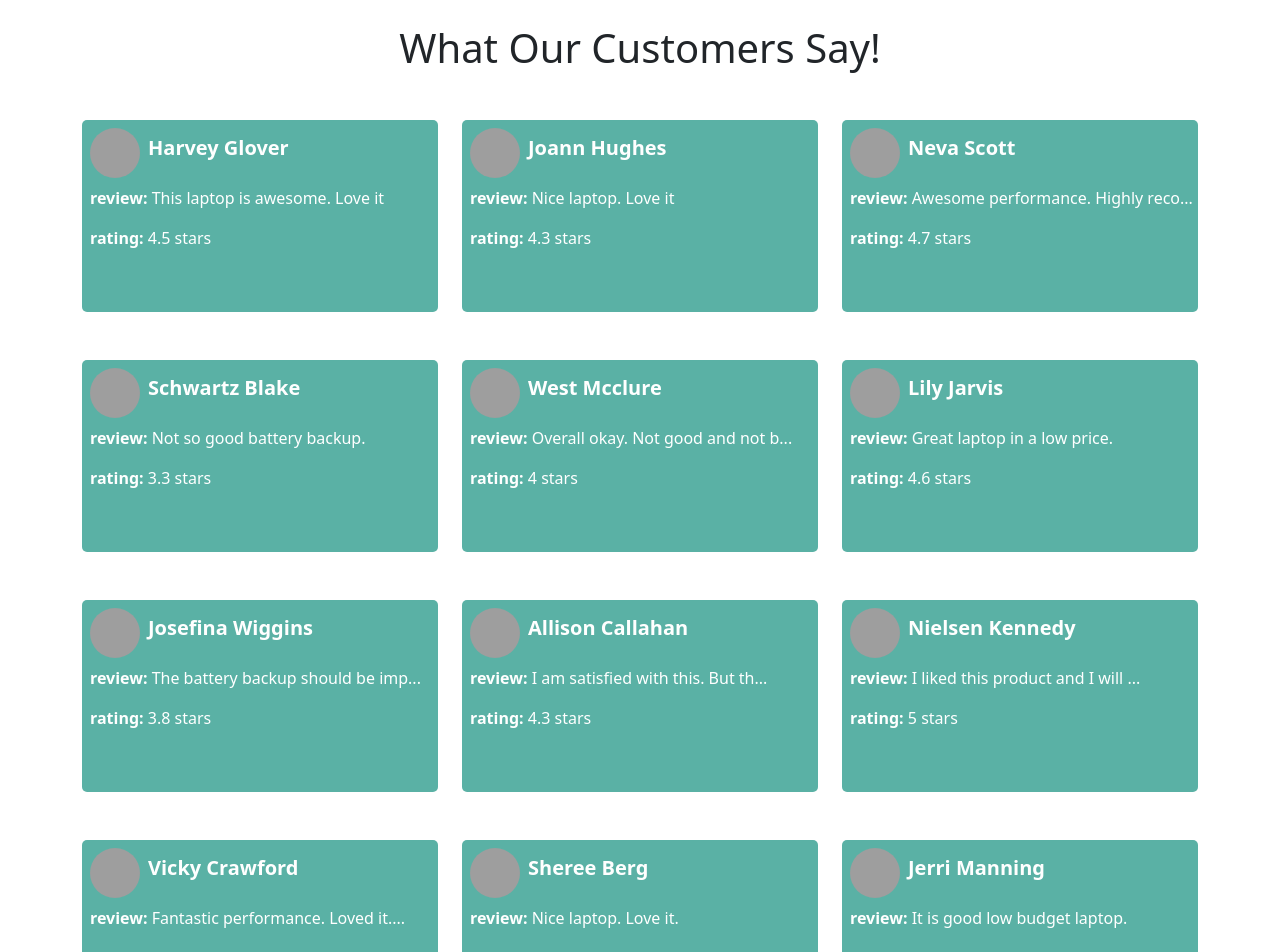
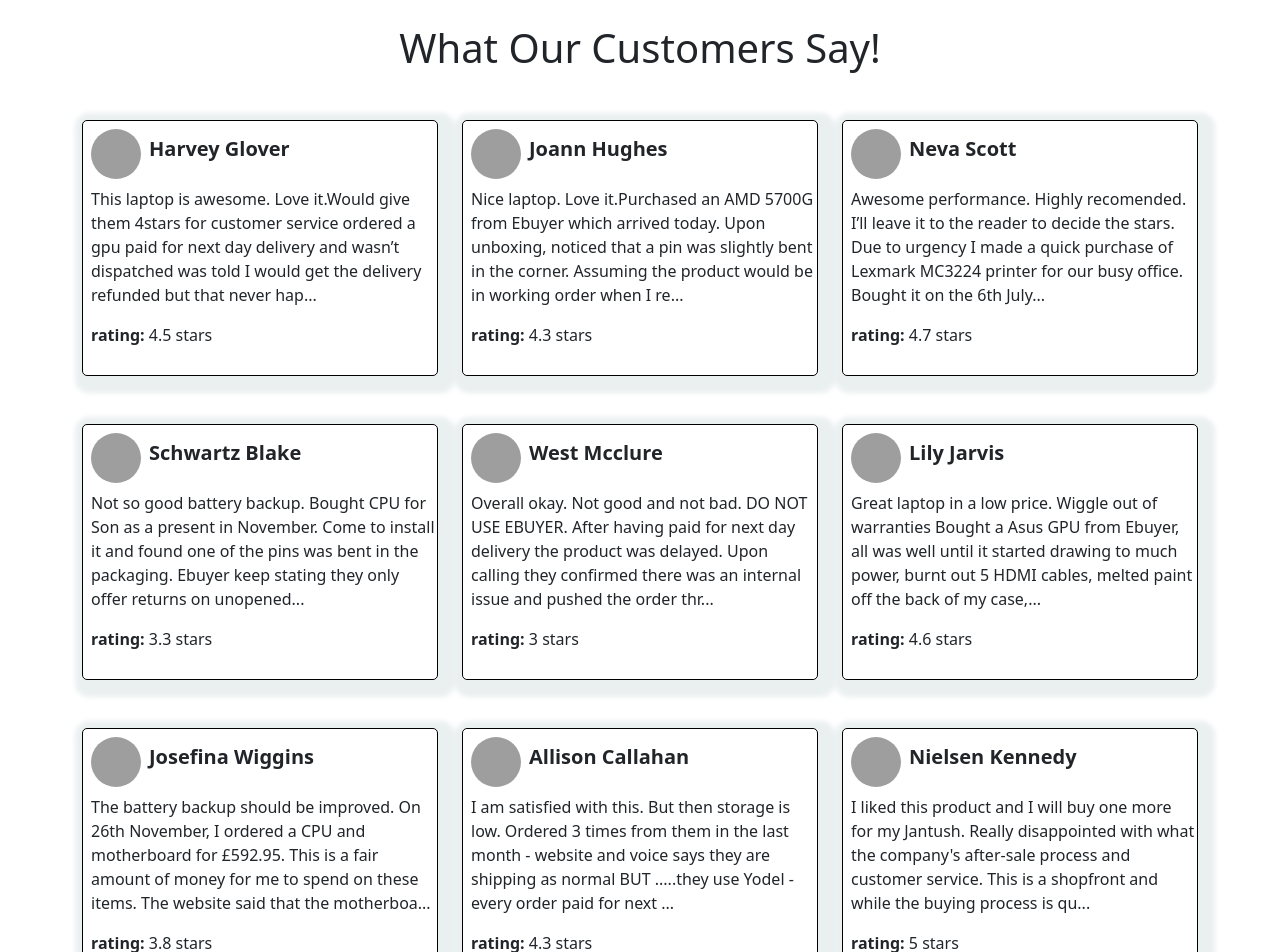
Before and after one commit to asif2508/Elite-reviews, a React (Create React App) app: page /reviews in a window 1280 px wide. Shown: the part 80-1032 px from the top of the page. Built offline with nearby package versions, Linux system fonts and the light colour scheme; grey boxes are pictures that could not be loaded.

Commit message:
reviews edited

```diff
--- a/public/reviews.json
+++ b/public/reviews.json
@@ -12,7 +12,7 @@
       "gender": "male",
       "company": "PHUEL",
       "rating": 4.5,
-      "desc": "This laptop is awesome. Love it"
+      "desc": "This laptop is awesome. Love it.Would give them 4stars for customer service ordered a gpu paid for next day delivery and wasn’t dispatched was told I would get the delivery refunded but that never happened. Do not care once they have your money no phone call to say it’s been delayed that’s all it would take to keep your customers happy especially when charging over rrp for a gpuWould give them 0stars for customer service ordered a gpu paid for next day delivery and wasn’t dispatched was told I would get the delivery refunded but that never happened. Do not care once they have your money no phone call to say it’s been delayed that’s all it would take to keep your customers happy especially when charging over rrp for a gpu."
     },
     {
       "id": "6249f23a3219d2df5d72d95c",
@@ -22,7 +22,7 @@
       "balance": "$1,191.13",
       "picture": "https://img.freepik.com/free-photo/delivery-concept-portrait-happy-african-american-delivery-man-red-cloth-holding-box-package-isolated-grey-studio-background-copy-space_1258-1216.jpg?size=626&ext=jpg",
       "age": 36,
-      "desc": "Nice laptop. Love it",
+      "desc": "Nice laptop. Love it.Purchased an AMD 5700G from Ebuyer which arrived today. Upon unboxing, noticed that a pin was slightly bent in the corner. Assuming the product would be in working order when I received it, I chanced my arm at putting it into the PC to see what would happen, of course that was to no avail. Upon calling customer service, I was met with a rude technician who from the start of the call, sounded like he couldn't care less about my issue.",
       "eyeColor": "blue",
       "name": "Joann Hughes",
       "gender": "female",
@@ -40,7 +40,7 @@
       "eyeColor": "blue",
       "name": "Neva Scott",
       "gender": "female",
-      "desc": "Awesome performance. Highly recomended",
+      "desc": "Awesome performance. Highly recomended. I’ll leave it to the reader to decide the stars. Due to urgency I made a quick purchase of Lexmark MC3224 printer for our busy office. Bought it on the 6th July 2021 after couple of days it had to be returned due to software and a problem with the duplex system.",
       "rating": 4.7,
       "company": "FLUMBO"
     },
@@ -55,7 +55,7 @@
       "eyeColor": "blue",
       "name": "Schwartz Blake",
       "gender": "male",
-      "desc": "Not so good battery backup.",
+      "desc": "Not so good battery backup. Bought CPU for Son as a present in November. Come to install it and found one of the pins was bent in the packaging. Ebuyer keep stating they only offer returns on unopened items and refuse to offer refund or replacement. Avoid!",
       "rating": 3.3,
       "company": "ENAUT"
     },
@@ -70,8 +70,8 @@
       "eyeColor": "green",
       "name": "West Mcclure",
       "gender": "male",
-      "desc": "Overall okay. Not good and not bad.",
-      "rating": 4.0,
+      "desc": "Overall okay. Not good and not bad. DO NOT USE EBUYER. After having paid for next day delivery the product was delayed. Upon calling they confirmed there was an internal issue and pushed the order through. The product never came even though it was marked down as delivered. There was never any proof of delivery provided and they are unwilling to provide a refund. £114.38 including next day delivery FOR NOTHING. DO NOT USE EBUYER.",
+      "rating": 3.0,
       "company": "SYNTAC"
     },
     {
@@ -85,7 +85,7 @@
       "eyeColor": "green",
       "name": "Lily Jarvis",
       "gender": "female",
-      "desc": "Great laptop in a low price.",
+      "desc": "Great laptop in a low price. Wiggle out of warranties Bought a Asus GPU from Ebuyer, all was well until it started drawing to much power, burnt out 5 HDMI cables, melted paint off the back of my case, gave off sparks and HDMI ports died. Asus do not deal with issues and said to send it back to the retailer.",
       "rating": 4.6,
       "company": "QUILITY"
     },
@@ -100,7 +100,7 @@
       "eyeColor": "blue",
       "name": "Josefina Wiggins",
       "gender": "female",
-      "desc": "The battery backup should be improved.",
+      "desc": "The battery backup should be improved. On 26th November, I ordered a CPU and motherboard for £592.95. This is a fair amount of money for me to spend on these items. The website said that the motherboard awaiting stock which was due in 26th November. I was able to select a delivery date of 29th November for this order.",
       "rating": 3.8,
       "company": "ZANITY"
     },
@@ -114,7 +114,7 @@
       "age": 32,
       "eyeColor": "green",
       "name": "Allison Callahan",
-      "desc": "I am satisfied with this. But then storage is low.",
+      "desc": "I am satisfied with this. But then storage is low. Ordered 3 times from them in the last month - website and voice says they are shipping as normal BUT .....they use Yodel - every order paid for next day delivery and every order turned out to be 'next week' delivery, 8 days, 3 days and now been waiting for 7 days on the last order. WHY do large firms use the worlds worst delivery firm just because they are the cheapest, especially when they can pick and pack an order within an hour of getting it, only to be let down by their courier!!",
       "gender": "male",
       "rating": 4.3,
       "company": "BUGSALL"
@@ -131,7 +131,7 @@
       "name": "Nielsen Kennedy",
       "gender": "male",
       "rating": 5.0,
-      "desc": "I liked this product and I will buy one more for my Jantush.",
+      "desc": "I liked this product and I will buy one more for my Jantush. Really disappointed with what the company's after-sale process and customer service. This is a shopfront and while the buying process is quite good after you paid for the order the troubles begin.",
       "company": "ONTALITY"
     },
     {
@@ -145,7 +145,7 @@
       "eyeColor": "blue",
       "name": "Vicky Crawford",
       "gender": "female",
-      "desc": "Fantastic performance. Loved it.",
+      "desc": "Fantastic performance. Loved it. Disappointed that lenovo laptop failed to function after 8 months. Following a failed attempt at repair I spoke with Jake Colley at Ebuyer. He was extremely efficient, very pleasant and although he had to get a sanction from management, a refund was agreed. (I have yet to receive it but it is only days and the faulty machine is being returned tomo) If there is a problem I feel I could get back to him.",
       "rating": 5.0,
       "company": "GAPTEC"
     },
@@ -162,7 +162,7 @@
       "gender": "female",
       "company": "OZEAN",
       "email": "shereeberg@ozean.com",
-      "desc": "Nice laptop. Love it.",
+      "desc": "Nice laptop. Love it. I've had an account with Ebuyer for over 10 years. A few weeks ago I bought the highest-spec laptop on the market from them for £3000. When the parcel arrived, it was empty - the laptop peripherals (charger etc) were still inside. But no laptop!",
       "rating": 4.2,
       "phone": "+1 (899) 583-3691"
     },
@@ -179,7 +179,7 @@
       "gender": "female",
       "company": "KNEEDLES",
       "email": "jerrimanning@kneedles.com",
-      "desc": "It is good low budget laptop.",
+      "desc": "It is good low budget laptop. My package was sent to the wrong address. E-buyer and the shipper were informed of this before delivery. They obviously received the notification but nevertheless delivered half the order to the wrong address (despite a requirement for my signature which they didn't have) and tell me I will have to wait for two weeks or more for the remainder of the order to be delivered to me",
       "rating": 4.3,
       "phone": "+1 (904) 549-3775"
     }
--- a/src/components/Review/Review.css
+++ b/src/components/Review/Review.css
@@ -1,11 +1,15 @@
 .card-style{
     width: 100%;
-    height: 12em;
-    background-color: rgb(90, 177, 165);
+    height: 16em;
     border-radius: 5px;
-    color: white;
+    border: 1px solid black;
+    box-shadow: 5px 5px 5px 12px rgba(191, 205, 209, 0.329);
+
 }
 
 .review-para{
     word-wrap: break-word;
 }
+.description{
+    text-align: start;
+}
--- a/src/components/Review/Review.js
+++ b/src/components/Review/Review.js
@@ -11,7 +11,8 @@ const Review = (props) => {
             <h5  className='mt-3 ms-2 fw-bold'>{name}</h5>
             </div>
             <div className='d-flex justify-content-center align-items-start flex-column mt-2 ms-2'>
-                <p title={desc} className='review-para'><strong>review:</strong> {desc.length < 32 ? desc : desc.slice(0,32)+'...'}</p>
+
+                <p className='description' title={desc}>{desc.length < 200 ? desc : desc.slice(0,200)+'...'}</p>
                 <p><strong>rating:</strong> {rating} stars</p>
             </div>
             </div>
```
